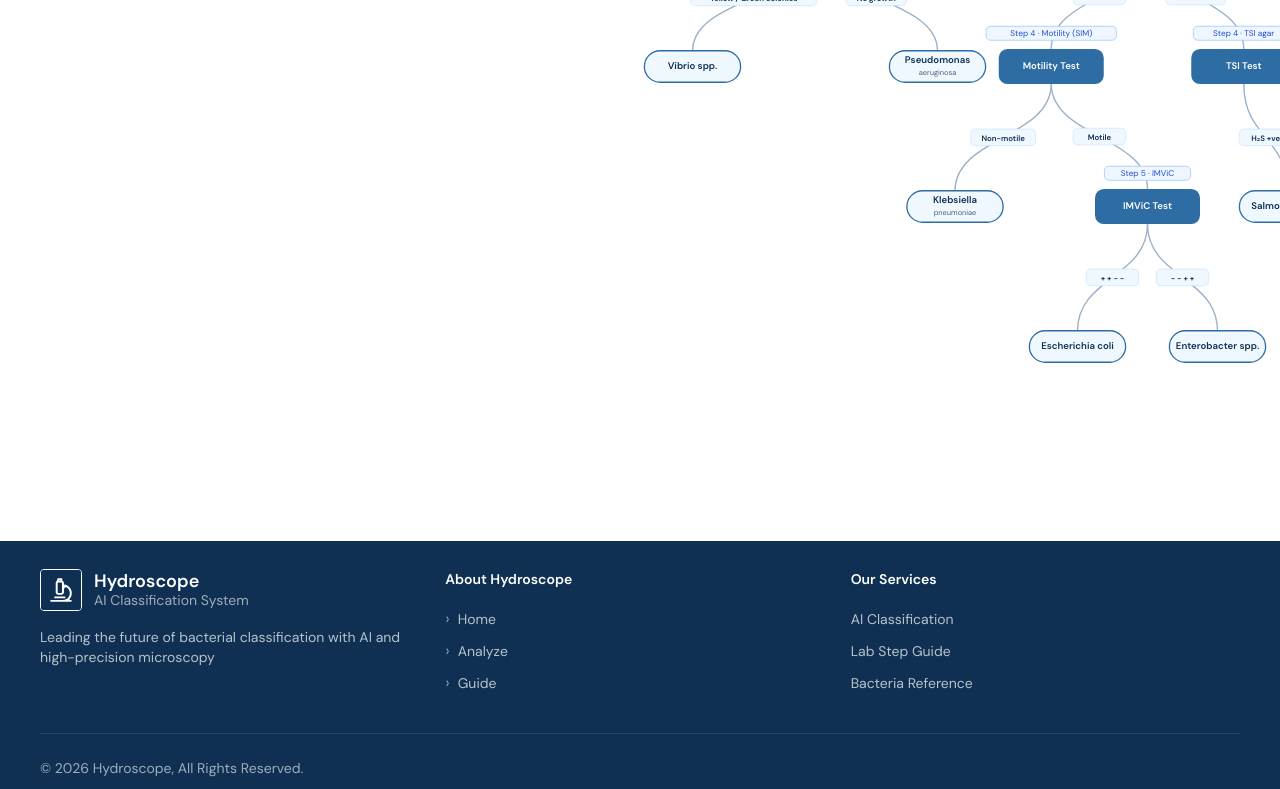
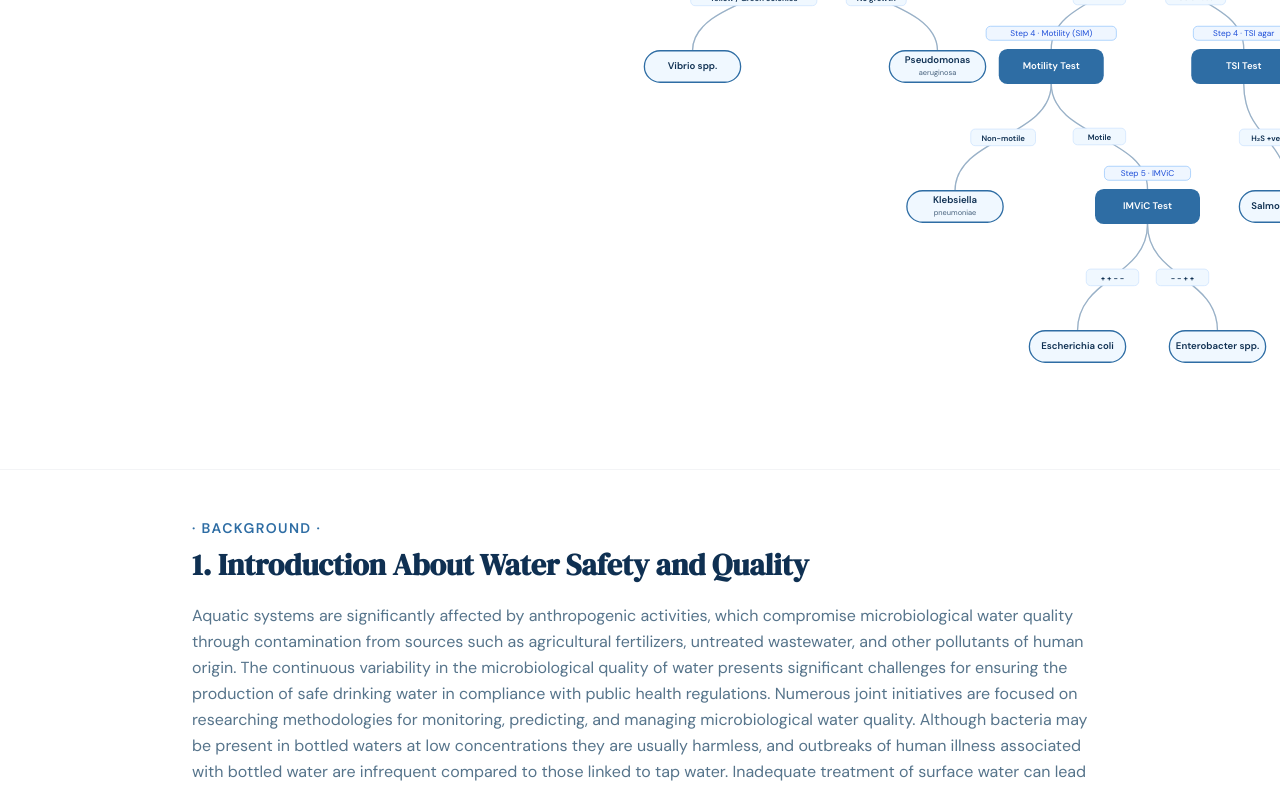
Before and after one commit to Habeba-ehab/Hydroscope, a React (Vite) app: page /guide in a window 1280 px wide. Shown: the part 607-1396 px from the top of the page. Built offline with nearby package versions, Linux system fonts and the light colour scheme.

Commit message:
add content to guide page

```diff
--- /dev/null
+++ b/src/components/guide/WaterSafetyInfo.tsx
@@ -0,0 +1,113 @@
+const bacteria = [
+  {
+    name: 'E. coli',
+    description:
+      'Some pathotypes cause severe diarrhea, mainly affecting children in low-income regions and travelers. Enterohaemorrhagic Escherichia coli (EHEC), includes the strain O157:H7 which can cause bloody diarrhea and hemolytic uremic syndrome (HUS), a life-threatening condition leading to kidney failure.',
+  },
+  {
+    name: 'Vibrio',
+    description:
+      'Severe diarrheal disease leading to rapid dehydration and death if untreated. Vibrio cholerae serogroups O1 and O139 are responsible for millions of cases and tens of thousands of deaths annually. Cholera outbreaks have surged in recent years, driven by climate change and conflicts, with cases emerging in countries where it was previously not present.',
+  },
+  {
+    name: 'Salmonella',
+    description:
+      'Typhoidal Salmonella cause fever, abdominal pain, and severe, life-threatening complications like intestinal perforation. It mainly affects children in endemic areas, with travel-related cases elsewhere. Non-typhoidal salmonella is a common cause of diarrhoea.',
+  },
+  {
+    name: 'Pseudomonas',
+    description:
+      'It can cause infections in people with weakened immune systems. These infections include skin infections, ear infections (swimmer\'s ear), urinary tract infections, and lung infections. It is also known for causing serious hospital-acquired infections.',
+  },
+  {
+    name: 'Enterobacter',
+    description:
+      'Mainly infect hospitalized or immunocompromised patients. They can cause urinary tract infections, respiratory infections, wound infections, and bloodstream infections. Some species are also associated with hospital-acquired infections.',
+  },
+  {
+    name: 'Klebsiella',
+    description:
+      'Klebsiella pneumoniae is a bacterium that normally lives in the human intestines but can cause disease when it spreads to other parts of the body. It commonly causes pneumonia, urinary tract infections, and bloodstream infections. In healthcare settings it may also cause wound or surgical site infections. Some strains are antibiotic-resistant, making infections difficult to treat.',
+  },
+]
+
+export default function WaterSafetyInfo() {
+  return (
+    <section className="px-4 md:px-10 py-12 border-t border-gray-100">
+
+      {/* Section 1 — Introduction */}
+      <div className="max-w-4xl mx-auto mb-12">
+        <p className="font-body text-bluenavy text-sm font-semibold tracking-widest uppercase mb-2">
+          · Background ·
+        </p>
+        <h2 className="font-heading text-xl md:text-3xl font-bold text-navy leading-tight mb-5">
+          1. Introduction About Water Safety and Quality
+        </h2>
+        <p className="font-body text-lightnavy text-sm md:text-base leading-relaxed">
+          Aquatic systems are significantly affected by anthropogenic activities, which compromise
+          microbiological water quality through contamination from sources such as agricultural
+          fertilizers, untreated wastewater, and other pollutants of human origin. The continuous
+          variability in the microbiological quality of water presents significant challenges for
+          ensuring the production of safe drinking water in compliance with public health regulations.
+          Numerous joint initiatives are focused on researching methodologies for monitoring,
+          predicting, and managing microbiological water quality. Although bacteria may be present in
+          bottled waters at low concentrations they are usually harmless, and outbreaks of human
+          illness associated with bottled water are infrequent compared to those linked to tap water.
+          Inadequate treatment of surface water can lead to the presence of pathogenic microorganisms
+          in the drinking water supply, posing serious risks to public health. Monitoring bottled water
+          for specific pathogens is difficult because pathogens tend to be present intermittently and
+          in very low numbers.
+        </p>
+      </div>
+
+      {/* Section 2 — Types of pathogenic bacteria */}
+      <div className="max-w-4xl mx-auto">
+        <h2 className="font-heading text-xl md:text-3xl font-bold text-navy leading-tight mb-5">
+          2. Types of Pathogenic Bacteria in Water
+        </h2>
+        <p className="font-body text-lightnavy text-sm md:text-base leading-relaxed mb-8">
+          Safe drinking-water, sanitation, and hygiene (WASH) are essential for preventing infectious
+          diseases caused by a wide range of bacteria, viruses, protozoa, and helminths. Most of these
+          pathogens are enteric — affecting the gastrointestinal tract following ingestion and causing
+          illnesses ranging from mild diarrhea to life-threatening conditions, especially in children.
+          WASH-related diseases contribute to over 1.4 million deaths annually, with diarrheal diseases
+          being a leading cause. The benefits of investing in WASH are high, with every dollar invested
+          yielding 3.9 dollars in return. Fecal waste from humans and/or animals is a key source of
+          exposure of enteric pathogens. These pathogens can spread via contaminated drinking-water,
+          recreational water, food and fomites, as well as from direct person-to-person contact — with
+          six pathogens contributing to the greatest burden:{' '}
+          <em>E. coli</em>, <em>Vibrio cholerae</em>, <em>Salmonella</em> spp.,{' '}
+          <em>Pseudomonas</em>, <em>Enterobacter</em>, <em>Klebsiella</em>.
+        </p>
+
+        {/* Table */}
+        <div className="overflow-x-auto rounded-xl border border-gray-200 shadow-sm">
+          <table className="w-full text-sm font-body">
+            <thead>
+              <tr className="bg-navy text-white">
+                <th className="text-left px-5 py-3 font-semibold w-36">Pathogen</th>
+                <th className="text-left px-5 py-3 font-semibold">Description</th>
+              </tr>
+            </thead>
+            <tbody>
+              {bacteria.map((b, i) => (
+                <tr
+                  key={b.name}
+                  className={i % 2 === 0 ? 'bg-white' : 'bg-lightnavy/5'}
+                >
+                  <td className="px-5 py-4 align-top font-semibold italic text-bluenavy whitespace-nowrap">
+                    {b.name}
+                  </td>
+                  <td className="px-5 py-4 align-top text-lightnavy leading-relaxed">
+                    {b.description}
+                  </td>
+                </tr>
+              ))}
+            </tbody>
+          </table>
+        </div>
+      </div>
+
+    </section>
+  )
+}
--- a/src/pages/Guide.tsx
+++ b/src/pages/Guide.tsx
@@ -1,6 +1,7 @@
 import { useRef, useEffect } from 'react'
 import { LuDownload } from 'react-icons/lu'
 import GuideTree from '../components/guide/GuideTree'
+import WaterSafetyInfo from '../components/guide/WaterSafetyInfo'
 import { CANVAS_WIDTH, CANVAS_HEIGHT } from '../components/tree/treeData'
 
 export default function Guide() {
@@ -70,9 +71,12 @@ export default function Guide() {
       </div>
 
       {/* Tree — no body padding anymore so goes naturally edge-to-edge */}
-      <div ref={scrollRef} className="overflow-x-auto pb-8">
+      <div ref={scrollRef} className="overflow-x-auto">
         <GuideTree ref={svgRef} />
       </div>
+
+      {/* Water safety background info */}
+      <WaterSafetyInfo />
 
     </main>
   )
```
